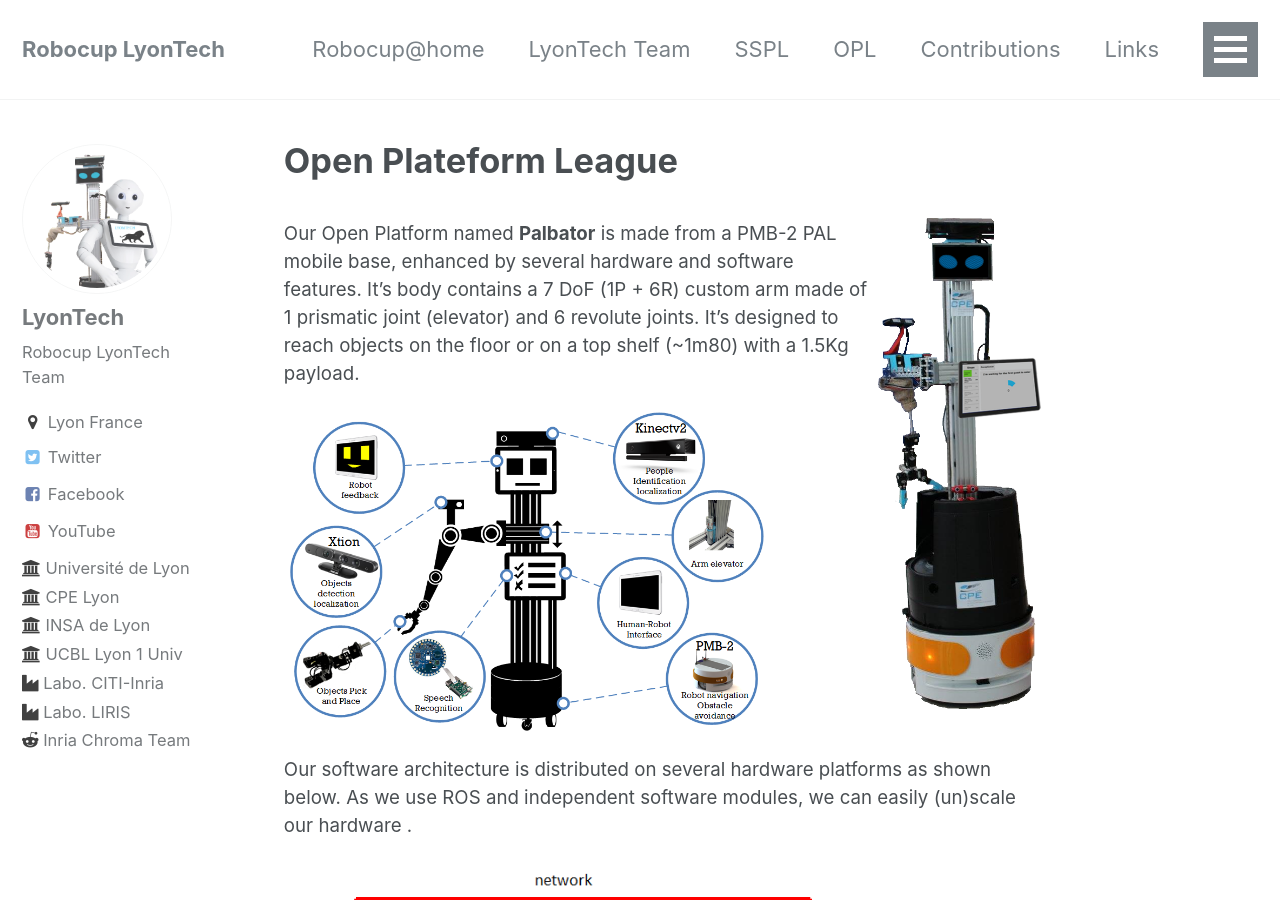
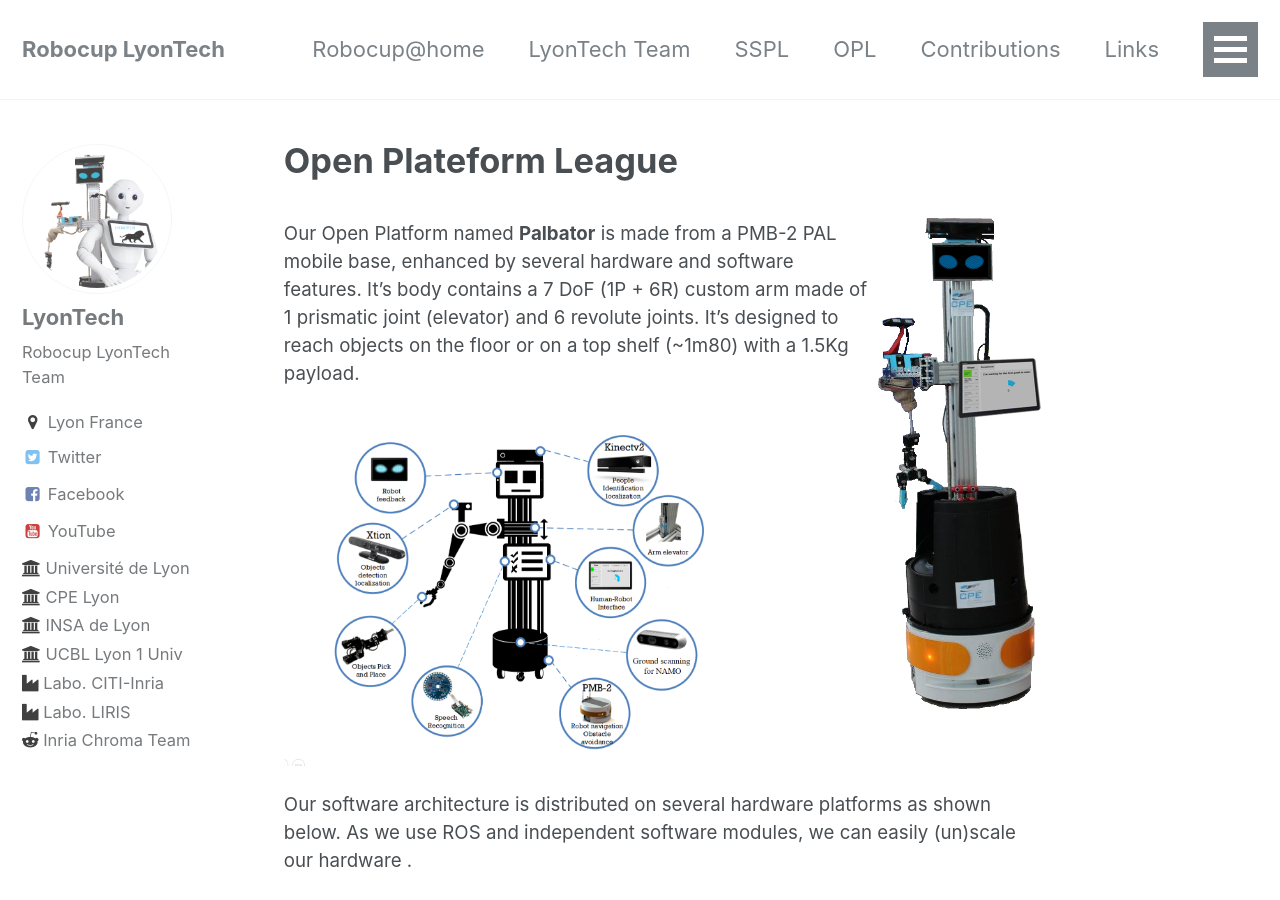
Before and after one commit to Robocup-Lyontech/Robocup-Lyontech.github.io, a Jekyll site: the page built from _pages/opl.md, in a window 1280 px wide and 900 px high. Built offline with Jekyll 4.4.1, drawn with Linux system fonts in a browser that asks for light colours.

Commit message:
update images in OPL page

```diff
--- a/_pages/opl.md
+++ b/_pages/opl.md
@@ -9,7 +9,7 @@
 
 Our Open Platform named **Palbator** is made from a PMB-2 PAL mobile base, enhanced by several hardware and software features. It's body contains a 7 DoF (1P + 6R) custom arm made of 1 prismatic joint (elevator) and 6 revolute joints. It's designed to reach objects on the floor or on a top shelf (~1m80) with a 1.5Kg payload.
 
-<img src="/assets/images/opl/robot_archi_hard_OPL2020_v3.png" width="480" ALIGN="center" >
+<img src="/assets/images/opl/robot_archi_hard_OPL2023_V1.png" width="480" ALIGN="center" >
 
 
 Our software architecture is distributed on several hardware platforms as shown below. As we use ROS and independent software modules, we can easily (un)scale our hardware .
```
Also changed, not shown: assets/images/opl/archi_hard_soft.png (deleted), assets/images/opl/archi_hard_soft_2023.png (added), assets/images/opl/robot_archi_hard_OPL2023_V1.png (added).
